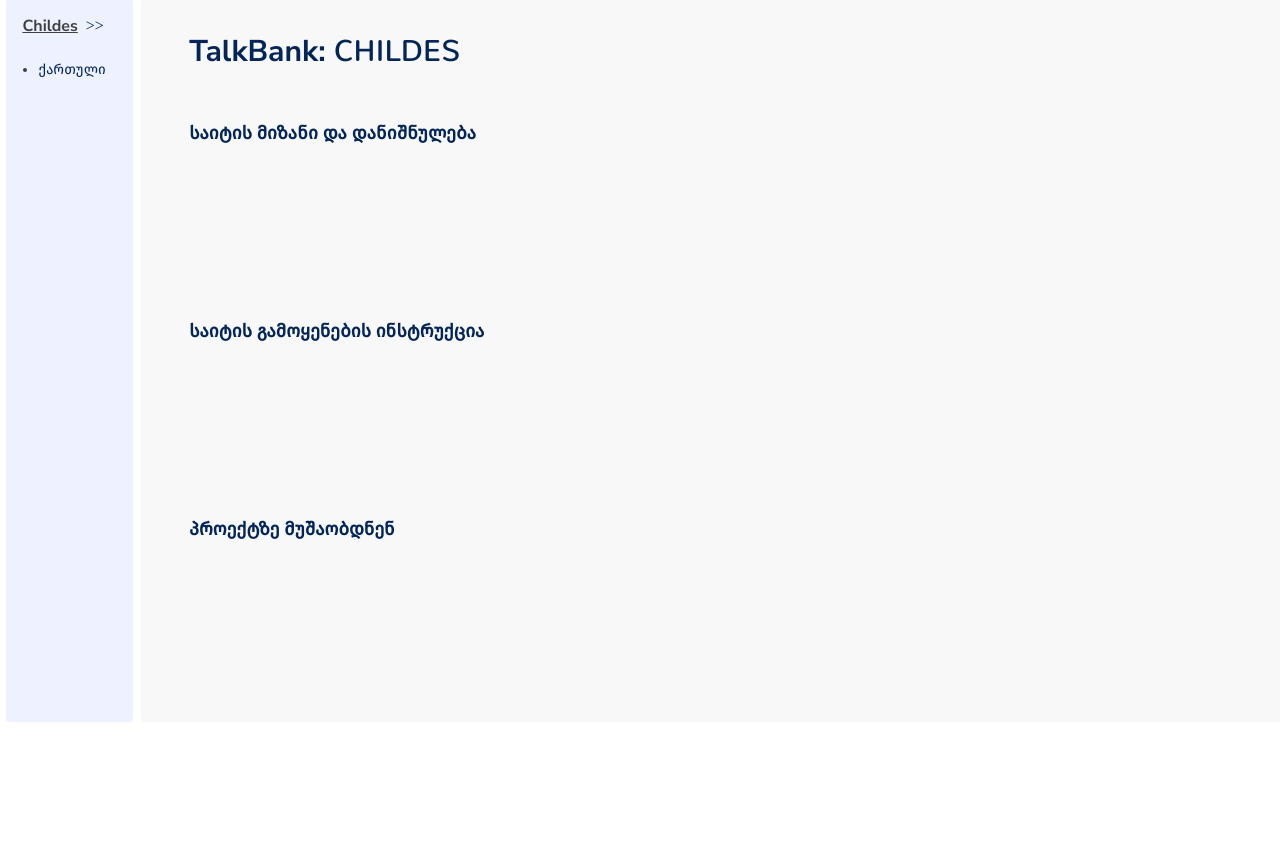
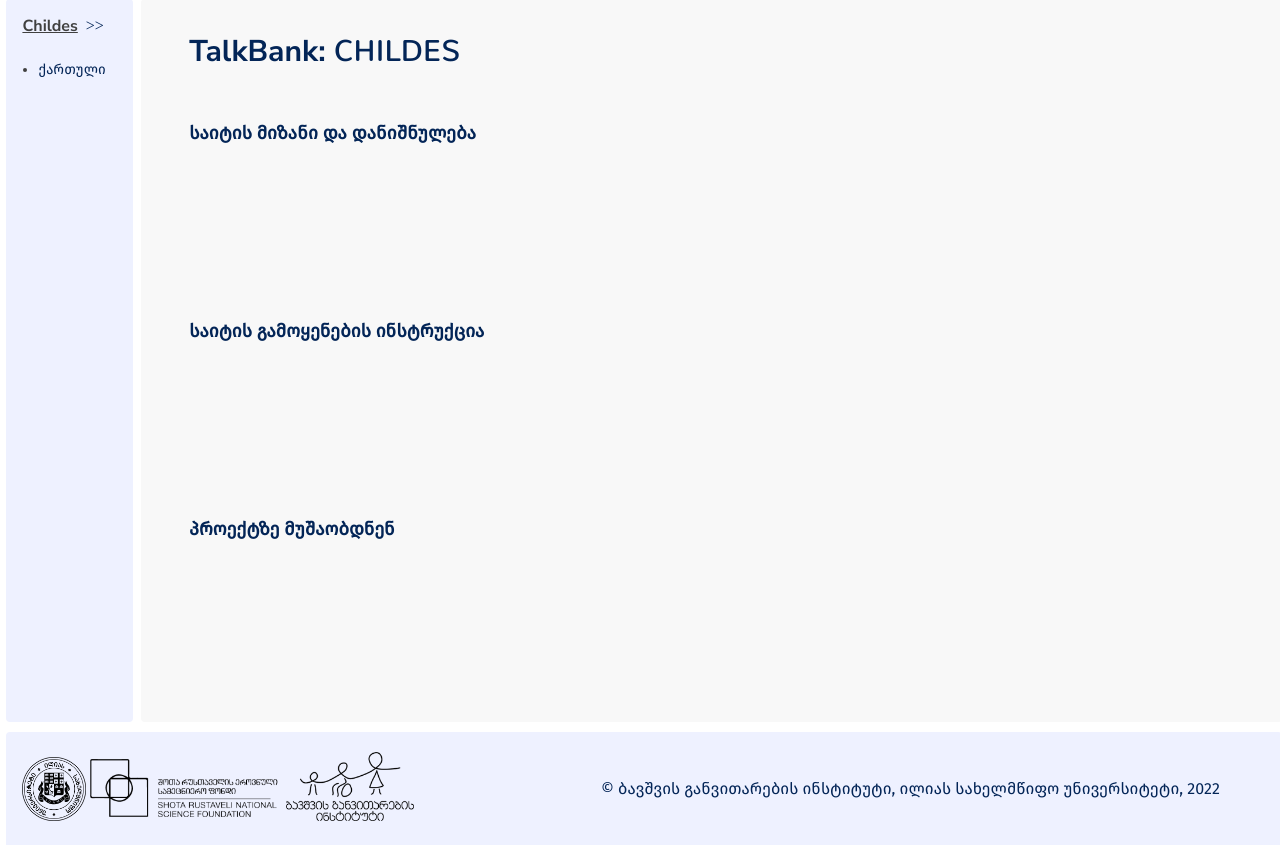
Before and after one commit to UnilabEdu/Childes, a Flask app: page / in a window 1280 px wide. Shown: the part 77-922 px from the top of the page. Before the commit the page ends 799 px from the top, so only its background shows below. Run offline with Flask 2, Linux system fonts and the light colour scheme; data that the repository does not hold is empty.

Commit message:
Added footer

```diff
--- a/app/static/css/style.css
+++ b/app/static/css/style.css
@@ -236,6 +236,19 @@
 }
 .aside li img:last-child {
   margin-left: 6px;
+}
+
+.footer {
+  display: flex;
+  align-items: center;
+  grid-column: 1/3;
+  background-color: #eef1ff;
+  padding: 1.2rem 1rem;
+  border-radius: 4px 4px 0 0;
+}
+.footer .attribution {
+  font-family: "fira-regular", sans;
+  margin-left: 15%;
 }
 
 .main h2 {
@@ -487,7 +500,7 @@
 }
 .main .audios-list li {
   display: grid;
-  grid-template-columns: auto 15px 31px 6px 1255px;
+  grid-template-columns: auto 15px 31px 6px 1225px;
   align-items: baseline;
   position: relative;
   margin-top: 1.2rem;
--- a/app/static/scss/components/_global.scss
+++ b/app/static/scss/components/_global.scss
@@ -132,3 +132,17 @@
     }
   }
 }
+
+.footer {
+  display: flex;
+  align-items: center;
+  grid-column: 1/3;
+  background-color: #eef1ff;
+  padding: 1.2rem 1rem;
+  border-radius: 4px 4px 0 0;
+
+  .attribution {
+    font-family: $ff-firaregular;
+    margin-left: 15%;
+  }
+}
--- a/app/static/scss/components/_logged-main.scss
+++ b/app/static/scss/components/_logged-main.scss
@@ -131,7 +131,7 @@
 
     li {
       display: grid;
-      grid-template-columns: auto 15px 31px 6px 1255px;
+      grid-template-columns: auto 15px 31px 6px 1225px;
       align-items: baseline;
       position: relative;
       margin-top: 1.2rem;
--- a/app/templates/layouts/main.html
+++ b/app/templates/layouts/main.html
@@ -10,13 +10,13 @@
 <body>
 <div class="container">
     {% if not current_user.is_authenticated %}
-        <div class="wrapper">
+        {% set wrapper_class = "wrapper" %}
     {% elif request.endpoint == "main_blueprint.child_files" %}
-        <div class="wrapper-logged-main">
+        {% set wrapper_class = "wrapper-logged-main" %}
     {% else %}
-        <div class="wrapper-logged">
-     {% endif %}
-
+        {% set wrapper_class = "wrapper-logged" %}
+    {% endif %}
+    <div class="{{ wrapper_class }}">
         <!-- header -->
         <header class="header">
             <div class="header__wrapper flex-row">
@@ -24,14 +24,14 @@
                 <ul class="flex-row">
                     <a href="{{ url_for('main_blueprint.index') }}">Homepage</a>
                     {% if current_user.is_authenticated %}
-                    <a href="{{ url_for('user_blueprint.logout') }}">Logout</a>
+                        <a href="{{ url_for('user_blueprint.logout') }}">Logout</a>
                     {% endif %}
                     {% if current_user.is_admin %}
-                    <a href="{{ url_for('admin.index') }}">Admin</a>
+                        <a href="{{ url_for('admin.index') }}">Admin</a>
                     {% endif %}
                 </ul>
                 <a href="{{ url_for('user_blueprint.login') }}" class="user-img">
-                    <img src="{{url_for('static',filename='images/user.png')}}" alt="user">
+                    <img src="{{ url_for('static',filename='images/user.png') }}" alt="user">
                 </a>
             </div>
         </header>
@@ -44,9 +44,7 @@
         <script src="{{ url_for('static', filename='js/script.js') }}"></script>
         <script src="{{ url_for('static', filename='js/reset-psw.js') }}"></script>
         <script src="{{ url_for('static', filename='js/modal.js') }}"></script>
-
     </div>
-</div>
 </div>
 </body>
 </html>
--- a/app/templates/main/index.html
+++ b/app/templates/main/index.html
@@ -18,20 +18,31 @@
             <h2>TalkBank: <span>CHILDES</span></h2>
             <section class="main__goal" id="goal-section">
                 <h3>საიტის მიზანი და დანიშნულება</h3>
-            <p>{{about['goals'] | safe}}
+                <p>{{ about['goals'] | safe }}
                 <hr>
                 </p>
             </section>
             <section class="main__instructions" id="instructions-section">
                 <h3>საიტის გამოყენების ინსტრუქცია</h3>
-            <p>{{about['instruction'] | safe }}
+                <p>{{ about['instruction'] | safe }}
                 <hr>
                 </p>
             </section>
             <div class="main__creators">
                 <h3>პროექტზე მუშაობდნენ</h3>
-                {{about['who_worked'] | safe }}
+                {{ about['who_worked'] | safe }}
             </div>
         </div>
     </main>
+
+    <footer class="footer">
+        <div class="logos">
+            <img src="{{ url_for('static', filename='images/iliauni-logo-geo.png') }}" style="width: 64px;"/>
+            <img src="{{ url_for('static', filename='images/fondi-2.png') }}" style="width: 192px;"/>
+            <img src="{{ url_for('static', filename='images/logo_geo.png') }}" style="width: 128px;">
+        </div>
+        <div class="attribution">
+            © ბავშვის განვითარების ინსტიტუტი, ილიას სახელმწიფო უნივერსიტეტი, 2022
+        </div>
+    </footer>
 {% endblock %}
```
Also changed, not shown: app/static/scss/style.css (+14 -1 lines), app/static/images/fondi-2.png (added), app/static/images/iliauni-logo-geo.png (added), app/static/images/logo_geo.png (added), 1 other file. Lines whose indentation alone changed are shown as unchanged.
